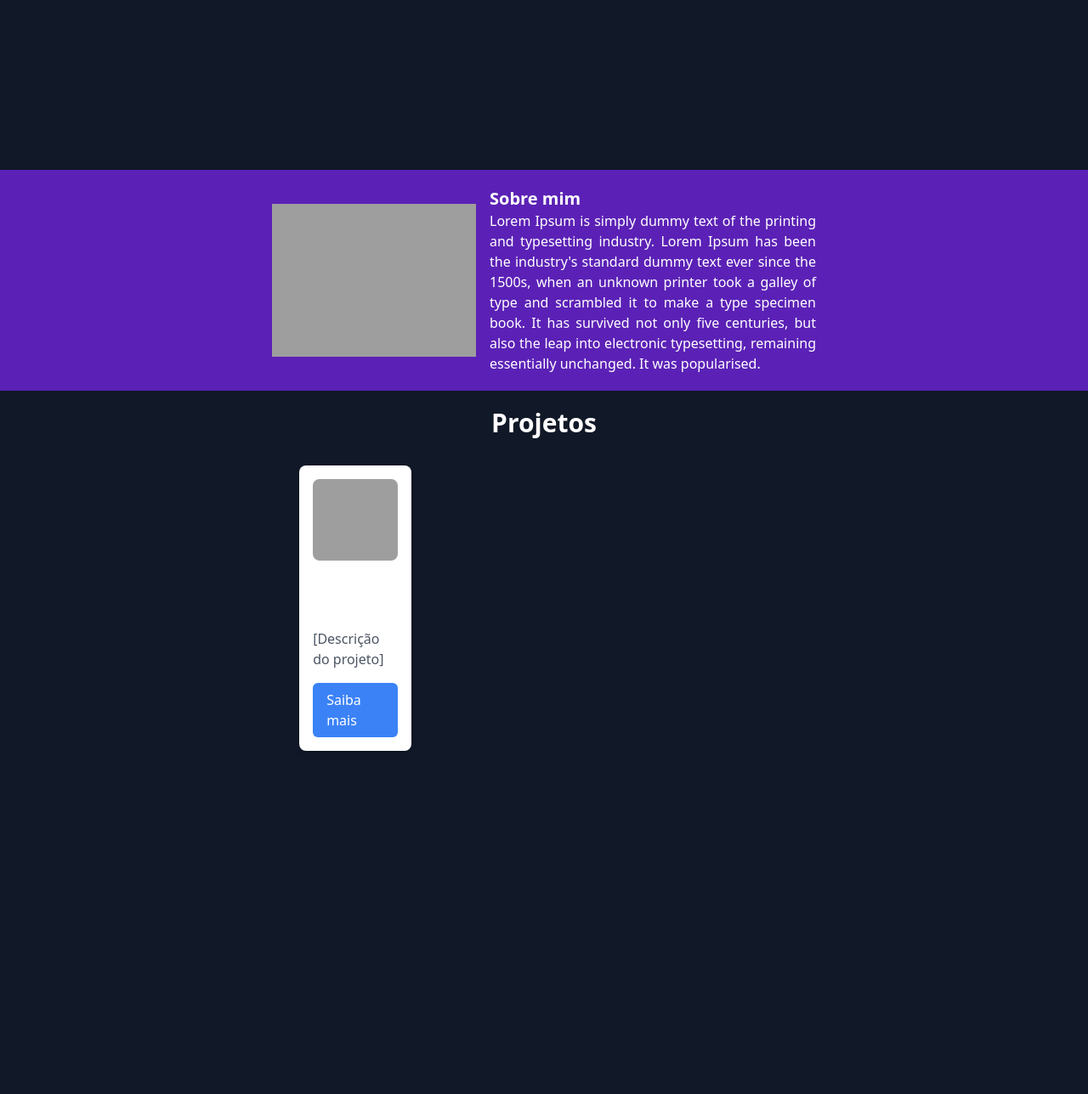
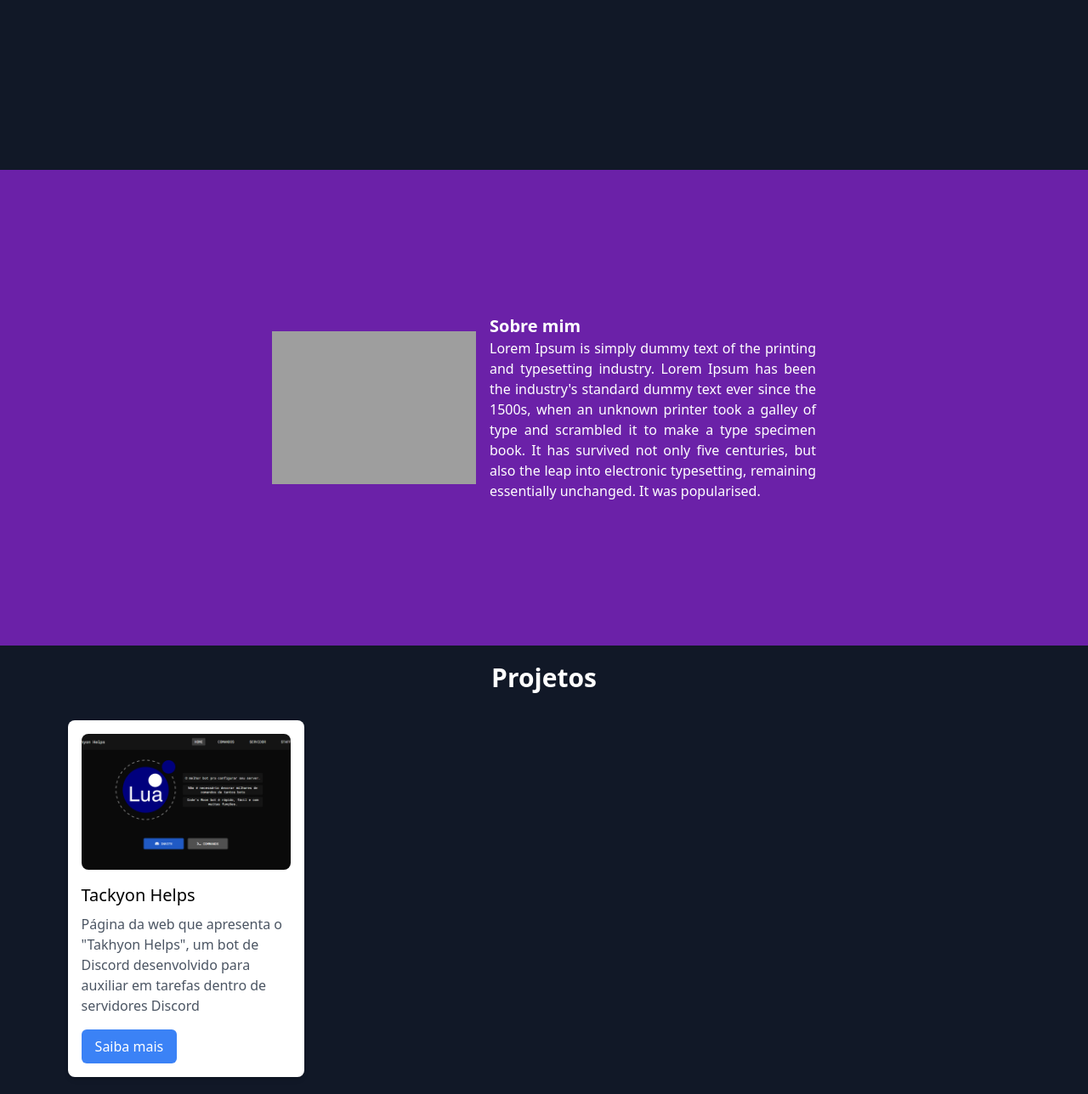
Before and after one commit to Guilhermwn/portfolio-fastapi, a FastAPI app: page / in a window 1280 px wide. Shown: the part 600-1888 px from the top of the page at 85% size. Before the commit the page ends 1484 px from the top, so only its background shows below. Run offline with FastAPI, Linux system fonts and the light colour scheme; some libraries are stand-ins or nearby versions; grey boxes are pictures that could not be loaded.

Commit message:
Update jinja template

```diff
--- a/main.py
+++ b/main.py
@@ -10,8 +10,22 @@ templates = Jinja2Templates(directory='templates')
 
 @app.get('/', response_class=HTMLResponse)
 def home(request: Request):
-    context = {'request': request}
+    project_list = {
+        'projeto1': {
+            'image': 'image.png',
+            'title': 'Projeto',
+            'link': '/',
+            'description': 'A brief description of the project'
+        }
+    }
+
+    context = {
+        'request': request,
+        'project_list': project_list
+        }
     return templates.TemplateResponse('index.jinja', context)
+
+
 
 if __name__ == '__main__':
     import uvicorn
--- a/templates/index.jinja
+++ b/templates/index.jinja
@@ -4,7 +4,8 @@
     <meta charset="UTF-8">
     <meta name="viewport" content="width=device-width, initial-scale=1.0">
     <title>Guilhermwn - Home</title>
-    <link href="https://cdn.jsdelivr.net/npm/tailwindcss@2.2.19/dist/tailwind.min.css" rel="stylesheet">
+    <!-- <link href="https://cdn.jsdelivr.net/npm/tailwindcss@2.2.19/dist/tailwind.min.css" rel="stylesheet"> -->
+    <script src="https://cdn.tailwindcss.com"></script>
     <link rel="preconnect" href="https://fonts.googleapis.com">
     <link rel="preconnect" href="https://fonts.gstatic.com" crossorigin>
     <link href="https://fonts.googleapis.com/css2?family=Rubik:wght@300..900&display=swap" rel="stylesheet">
@@ -35,9 +36,9 @@
             font-weight: 900;
         }
     </style>
+    {% import 'project-card.jinja' as card %}
 </head>
 <body class="bg-gray-900 text-white rubik-regular">
-
     <!-- PRESENTATION CONTAINER -->
     <div class="w-full min-h-screen flex flex-col justify-center items-center">
 
@@ -66,7 +67,7 @@
     </div>
 
     <!-- ABOUT CONTAINER -->
-    <div class="w-full min-h-[60vh] flex flex-col justify-center items-center bg-purple-800 sm:flex-row space-x-4">
+    <div class="w-full min-h-[70vh] flex flex-col justify-center items-center bg-purple-800 sm:flex-row space-x-4">
         <img src="assets/master.png" alt="Master Image" class="w-60 my-5">
 
         <div class="w-64 my-5 sm:w-96 text-justify">
@@ -81,11 +82,18 @@
     <div class="w-full p-5 justify-items-center sm:flex-row">
         <h3 class="text-3xl font-bold mb-8">Projetos</h3>
 
-        <div class="grid grid-cols-1 justify-items-center :grid-cols-2 md:grid-cols-3 gap-6">
+        <div class="grid grid-cols-1 justify-items-center sm:grid-cols-2 md:grid-cols-3 gap-6">
 
-            {% include 'project-card.jinja' %}
+            {{
+                card.newComponent(
+                    'assets/takhyon-helps.png',
+                    'Tackyon Helps',
+                    'Página da web que apresenta o "Takhyon Helps", um bot de Discord desenvolvido para auxiliar em tarefas dentro de servidores Discord',
+                    '/'
+                    )
+                }}
 
-          </div>
+        </div>
       </div>
 
 
--- a/templates/project-card.jinja
+++ b/templates/project-card.jinja
@@ -1,6 +1,8 @@
-<div class="bg-white w-2/3 rounded-lg shadow-md p-4 sm:w-[85vh] p-2">
-    <img src="https://img.freepik.com/fotos-gratis/imagem-de-objetos-de-engenharia-na-visao-superior-do-local-de-trabalho-conceito-de-construcao-ferramentas-de-engenharia-tom-padrao-de-filtro-retroiluminado-foco-suave-foco-seletivo_1418-712.jpg?t=st=1719777701~exp=1719781301~hmac=60dcca1a89a0b8e2aa1fb947682ec5dc1693af6b87881f4c30435964f1ebae17&w=826" alt="[Título do projeto]" class="w-full h-24 object-cover rounded-lg mb-4">
-    <h4 class="text-lg font-medium mb-2">[Título do projeto]</h4>
-    <p class="text-gray-600 mb-4">[Descrição do projeto]</p>
-    <a href="[Link para o projeto]" class="inline-block px-4 py-2 bg-blue-500 text-white rounded-md hover:bg-blue-600">Saiba mais</a>
+{% macro newComponent(image, title, description, link) -%}
+<div class="bg-white w-4/5 rounded-lg shadow-md p-4 sm:w-[70%] p-2">
+    <img src="{{ image }}" alt="{{ title }}" class="w-full h-40 object-cover rounded-lg mb-4">
+    <h4 class="text-black text-xl font-medium mb-2">{{ title }}</h4>
+    <p class="text-gray-600 mb-4">{{ description }}</p>
+    <a href="{{ link }}" class="inline-block px-4 py-2 bg-blue-500 text-white rounded-md hover:bg-blue-600">Saiba mais</a>
 </div>
+{%- endmacro %}
```
Also changed, not shown: assets/takhyon-helps.png (added).
